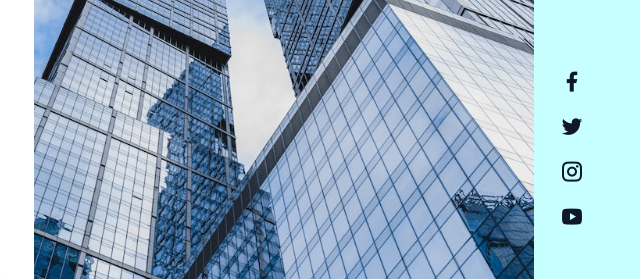
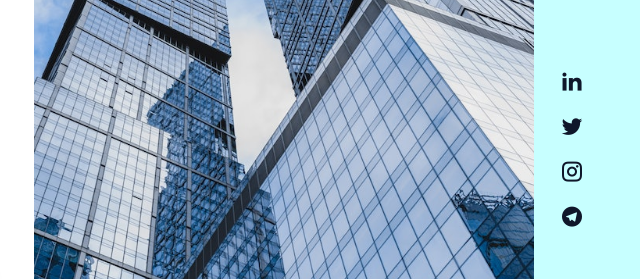
Before and after one commit to Gagan2004bansal/Bansal-Real-Estate, a plain HTML site: page index.html in a window 1280 px wide. Shown: the part 275-554 px from the top of the page, 640-1280 px from the left. Drawn offline with nearby package versions, Linux system fonts and the light colour scheme.

Commit message:
Update index.html

```diff
--- a/index.html
+++ b/index.html
@@ -41,10 +41,10 @@
         <div class="header__image">
           <img src="assests/header.jpg" alt="header" />
           <div class="header__socials">
-            <a href="#"><i class="ri-facebook-fill"></i></a>
+            <a href="#"><i class="ri-linkedin-fill"></i></a>
             <a href="#"><i class="ri-twitter-fill"></i></a>
             <a href="#"><i class="ri-instagram-line"></i></a>
-            <a href="#"><i class="ri-youtube-fill"></i></a>
+            <a href="#"><i class="ri-telegram-fill"></i></a>
           </div>
         </div>
       </div>
```
